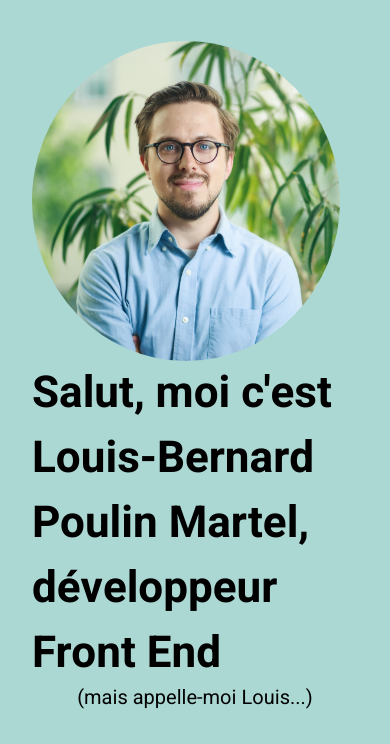
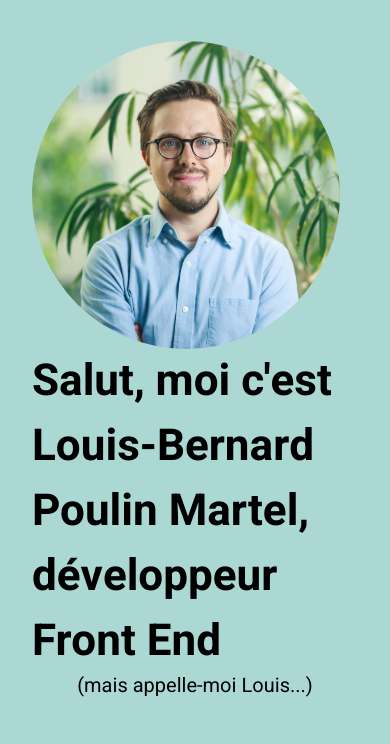
Before and after one commit to lbpmartel/loupoul-me, a Gatsby site: page / in a window 390 px wide. Shown: the part 68-812 px from the top of the page. Built offline with nearby package versions, Linux system fonts and the light colour scheme; Gatsby itself is replaced by a stand-in of ours; some packages are replaced by stand-ins of ours; a web font is replaced by a local one.

Commit message:
fixed photo on mobile

```diff
--- a/src/components/IntroPhoto.js
+++ b/src/components/IntroPhoto.js
@@ -10,7 +10,7 @@ export const IntroPhoto = () => {
       {
          file(relativePath: { eq: "louis_cropped_2.jpg" }) {
             childImageSharp {
-               gatsbyImageData(layout: FIXED, width: 320)
+               gatsbyImageData(layout: CONSTRAINED, width: 320)
             }
          }
       }
```
